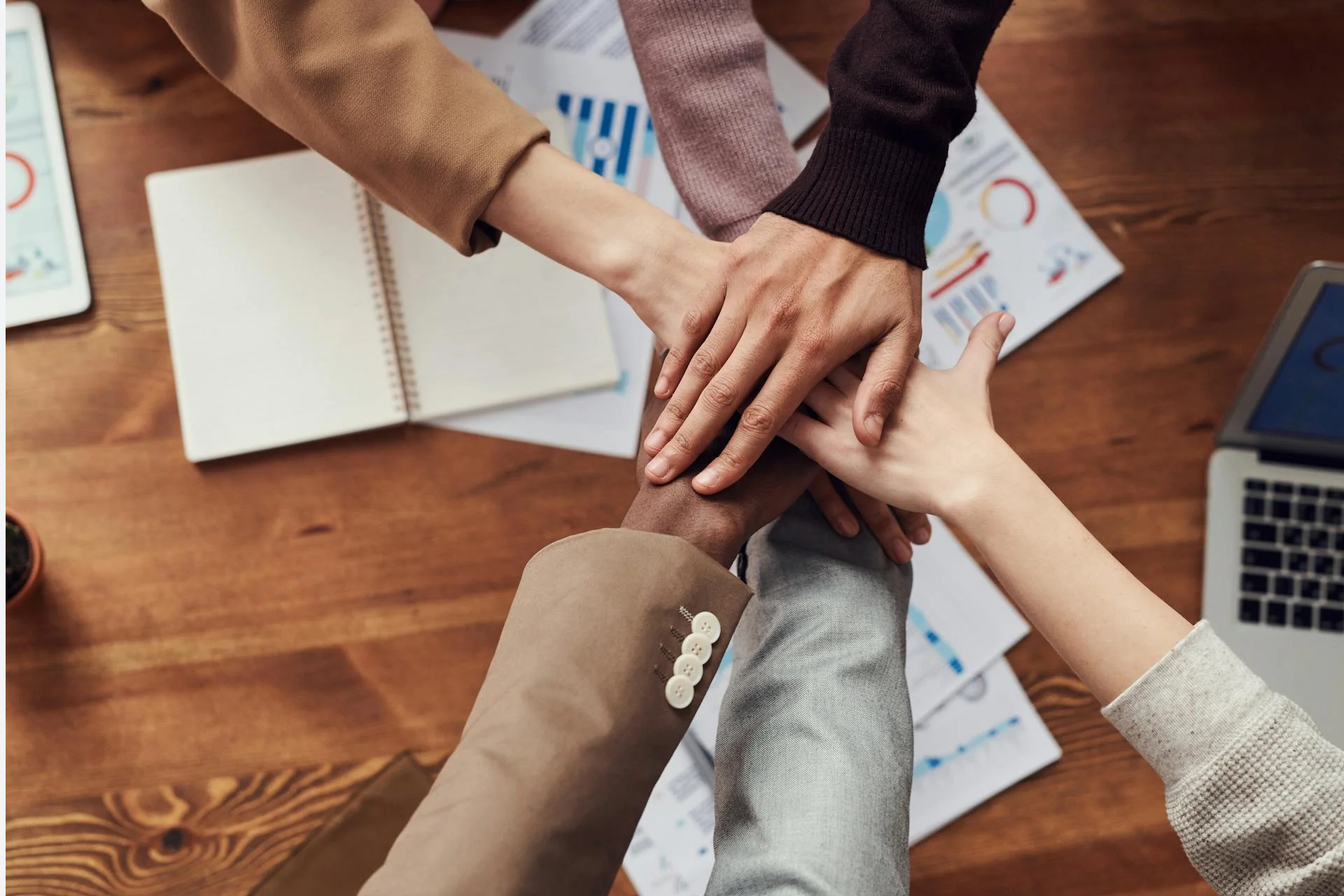
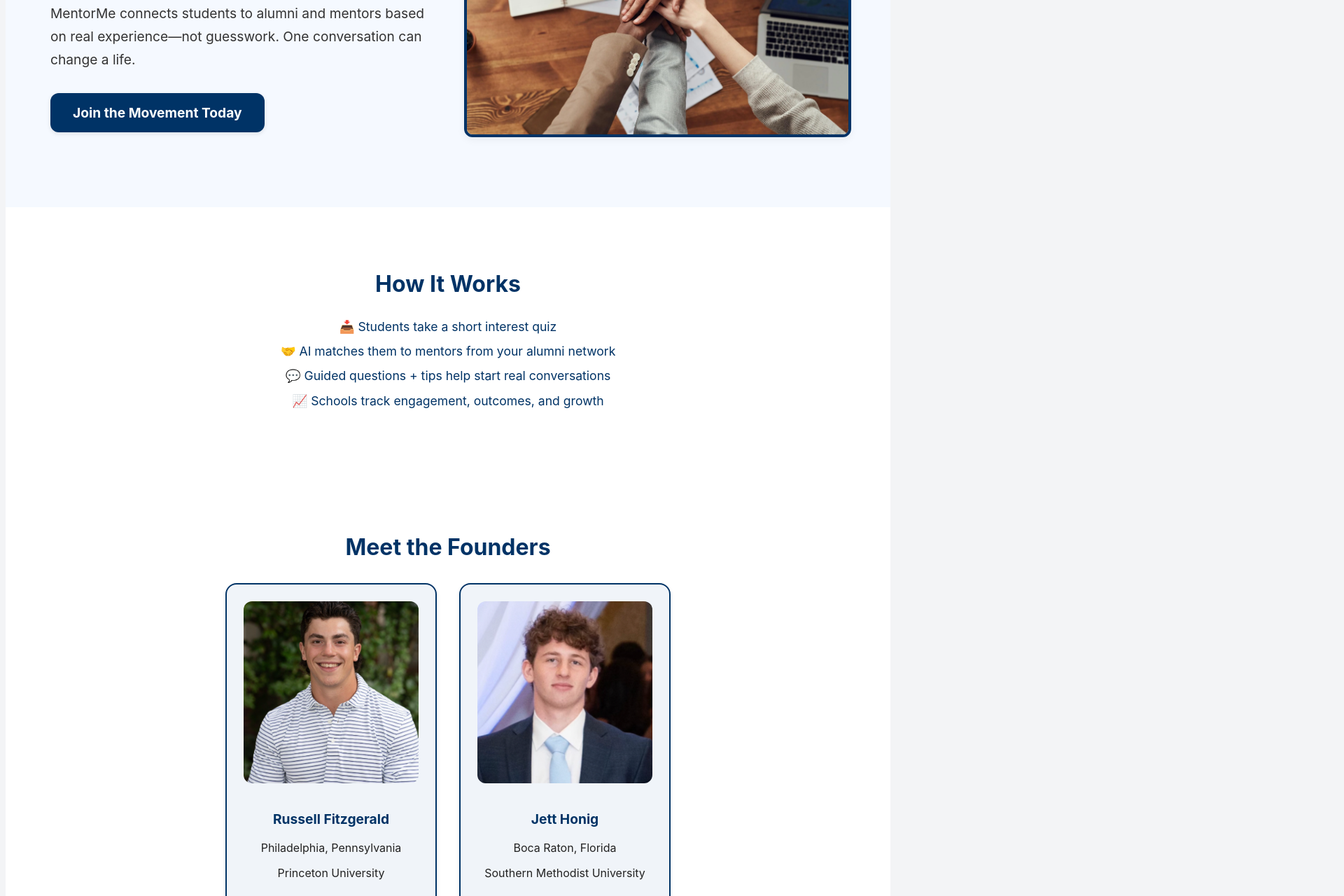
Before and after one commit to Rfitzgerald-svg/mentorme-frontend-, a React (Create React App) app: page /#/ in a window 1280 px wide. Shown: the part 360-1640 px from the top of the page at 70% size, 1920 px wide, since content can reach past the window. Built offline with nearby package versions, Linux system fonts and the light colour scheme.

Commit message:
Build: Final landing page structure with full flow, layout cleanup, and design sync

```diff
--- a/src/routes/Landing.css
+++ b/src/routes/Landing.css
@@ -1,7 +1,75 @@
+.landing-scroll {
+  font-family: 'Inter', sans-serif;
+  background-color: #f8f9fb;
+  color: #222;
+  scroll-behavior: smooth;
+  padding-bottom: 4rem;
+}
+
+/* HERO */
+.mentorloop-hero {
+  background: #f5f9ff;
+  display: flex;
+  flex-wrap: wrap;
+  justify-content: space-between;
+  align-items: center;
+  padding: 6rem 4rem;
+  max-width: 1200px;
+  margin: 0 auto;
+}
+
+.hero-left,
+.hero-right {
+  flex: 1;
+  min-width: 300px;
+  max-width: 48%;
+}
+
+.hero-title {
+  font-size: 2.8rem;
+  font-weight: 800;
+  color: #003366;
+  margin-bottom: 1.5rem;
+}
+
+.hero-subtext {
+  font-size: 1.2rem;
+  color: #333;
+  margin-bottom: 2rem;
+  line-height: 1.7;
+}
+
+.cta-banner {
+  background-color: #003366;
+  color: white;
+  padding: 1rem 2rem;
+  border-radius: 12px;
+  font-weight: 700;
+  font-size: 1.2rem;
+  display: inline-block;
+  max-width: fit-content;
+  box-shadow: 0 2px 6px rgba(0, 0, 0, 0.1);
+}
+
+.hero-image {
+  width: 100%;
+  height: auto;
+  border-radius: 12px;
+  border: 4px solid #003366;
+  box-shadow: 0 4px 12px rgba(0, 0, 0, 0.05);
+}
+
+/* HOW IT WORKS */
 .how-it-works {
   padding: 4rem 2rem;
-  background: #ffffff;
+  background: white;
   text-align: center;
+}
+
+.how-it-works h2 {
+  color: #003366;
+  margin-bottom: 1.5rem;
+  font-size: 2rem;
 }
 
 .how-it-works ul {
@@ -10,6 +78,18 @@
   font-size: 1.1rem;
   line-height: 2;
   color: #003366;
+}
+
+/* FOUNDERS */
+.about {
+  padding: 4rem 2rem;
+  background: #ffffff;
+  text-align: center;
+}
+
+.about h2 {
+  color: #003366;
+  font-size: 2rem;
 }
 
 .founder-cards {
@@ -37,10 +117,22 @@
   margin-bottom: 1rem;
 }
 
+.founder-card h3 {
+  color: #003366;
+  font-size: 1.2rem;
+  font-weight: 700;
+}
+
+/* PRICING */
 .pricing {
   padding: 4rem 2rem;
   background: white;
   text-align: center;
+}
+
+.pricing h2 {
+  font-size: 2rem;
+  color: #003366;
 }
 
 .pricing-tiers {
```
